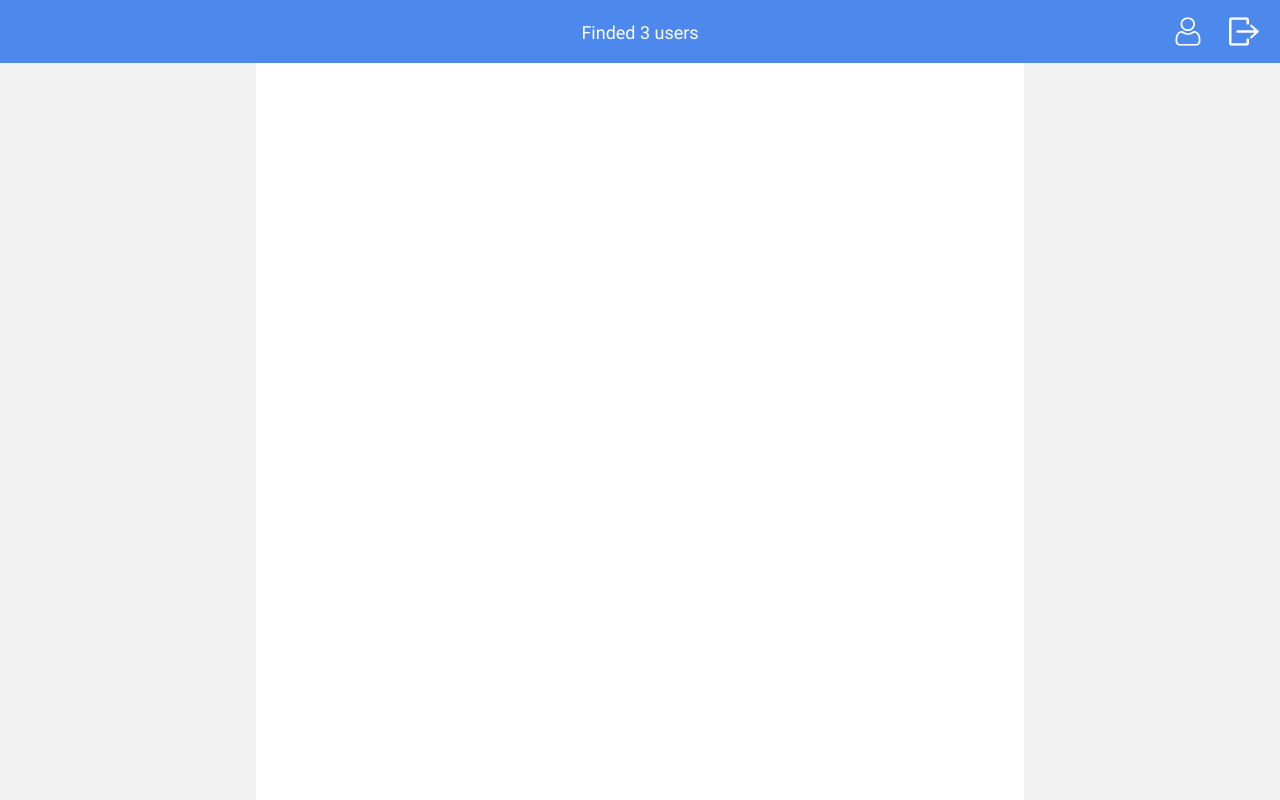
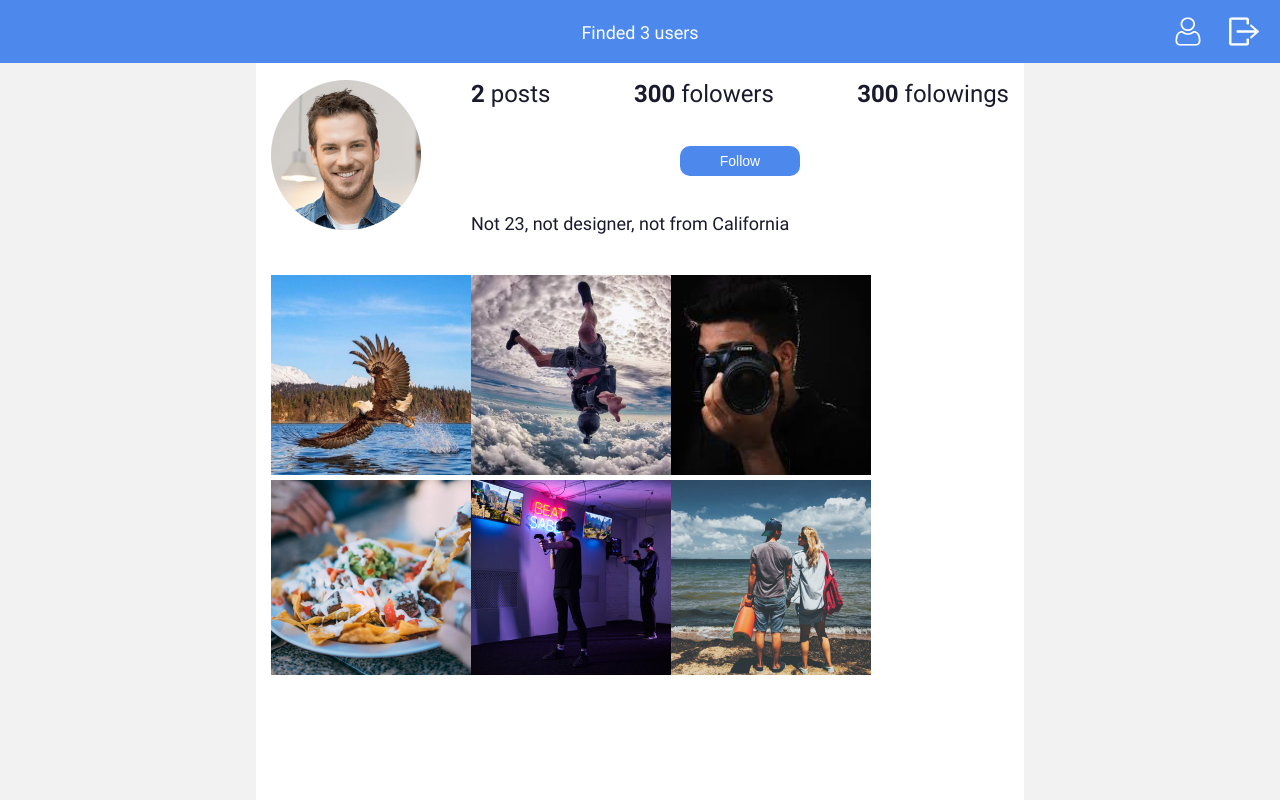
Before and after one commit to Areshka/hipstagram, a React (Create React App) app: page /profile in a window 1280 px wide. Built offline with nearby package versions, Linux system fonts and the light colour scheme.

Commit message:
added styled components for Profile

```diff
--- a/src/components/Profile/Profile.jsx
+++ b/src/components/Profile/Profile.jsx
@@ -1,13 +1,55 @@
 import React from 'react';
 
 import Header from '../Header';
+import {
+  ProfileAccount,
+  ProfileAvatar,
+  ProfileInfo,
+  ProfileNumbers,
+  StyledButton,
+  ProfileText
+} from './styled'
 import { WrapperContent } from '../Wrapper/Wrapper';
+
+import ProfileAvatarImg from '../../images/profile-avatar.png';
+import ProfileImg1 from '../../images/profile-image-1.jpg';
+import ProfileImg2 from '../../images/profile-image-2.jpg';
+import ProfileImg3 from '../../images/profile-image-3.jpg';
+import ProfileImg4 from '../../images/profile-image-4.jpg';
+import ProfileImg5 from '../../images/profile-image-5.jpg';
+import ProfileImg6 from '../../images/profile-image-6.jpg';
 
 const Profile = () => {
   return (
-    <WrapperContent>
+    <>
       <Header />
-    </WrapperContent>
+      <WrapperContent>
+        <ProfileAccount>
+          <ProfileAvatar>
+            <img src={ProfileAvatarImg} alt="" />
+          </ProfileAvatar>
+          <ProfileInfo>
+            <ProfileNumbers>
+              <span><strong>2</strong> posts</span>
+              <span><strong>300</strong> folowers</span>
+              <span><strong>300</strong> folowings</span>
+            </ProfileNumbers>
+            <StyledButton type="button" title="Follow" className='btn btn-follow' />
+            <ProfileText>
+              Not 23, not designer, not from California
+            </ProfileText>
+          </ProfileInfo>
+        </ProfileAccount>
+        <div>
+          <img src={ProfileImg1} alt="" />
+          <img src={ProfileImg2} alt="" />
+          <img src={ProfileImg3} alt="" />
+          <img src={ProfileImg4} alt="" />
+          <img src={ProfileImg5} alt="" />
+          <img src={ProfileImg6} alt="" />
+        </div>
+      </WrapperContent>
+    </>
   );
 }
 
--- /dev/null
+++ b/src/components/Profile/styled.js
@@ -0,0 +1,84 @@
+import styled from 'styled-components'
+import { device } from '../../constants/breakpoint';
+import Button from '../Button'
+
+export const ProfileAccount = styled.div`
+  margin-bottom: 40px;
+
+  @media ${device.mobileM} {
+    display: flex;
+    justify-content: space-between;
+  }
+`;
+
+export const ProfileAvatar = styled.div`
+  margin-bottom: 15px;
+  text-align: center;
+
+  img {
+    max-width: 150px;
+    width: 100%;
+  }
+
+  @media ${device.mobileM} {
+    margin-bottom: 0;
+    margin-right: 50px;
+  }
+`;
+
+export const ProfileInfo = styled.div`
+  flex-grow: 1;
+  font-size: .889rem;
+
+  p {
+    margin-top: 0;
+  }
+
+  @media ${device.mobileM} {
+    display: flex;
+    flex-direction: column;
+    justify-content: space-between;
+    font-size: 1.1rem;
+  }
+
+  @media ${device.tablet} {
+    font-size: 1.333rem;
+  }
+`;
+
+export const ProfileNumbers = styled.p`
+  display: flex;
+  justify-content: space-between;
+  margin-bottom: 15px;
+
+  @media ${device.mobileM} {
+    margin-bottom: 0;
+  }
+`;
+
+export const StyledButton = styled(Button)`
+  width: 100%;
+  margin-bottom: 15px;
+
+  @media ${device.mobileM} {
+    margin-bottom: 0;
+    font-size: 1.1rem;
+  }
+
+  @media ${device.tablet} {
+    font-size: 1.333rem;
+  }
+`;
+
+export const ProfileText = styled.p`
+  font-size: .7rem;
+
+  @media ${device.mobileM} {
+    margin-bottom: 0;
+    font-size: .8rem;
+  }
+
+  @media ${device.tablet} {
+    font-size: 1rem;
+  }
+`;
```
Also changed, not shown: src/components/Profile/style.scss (deleted).
